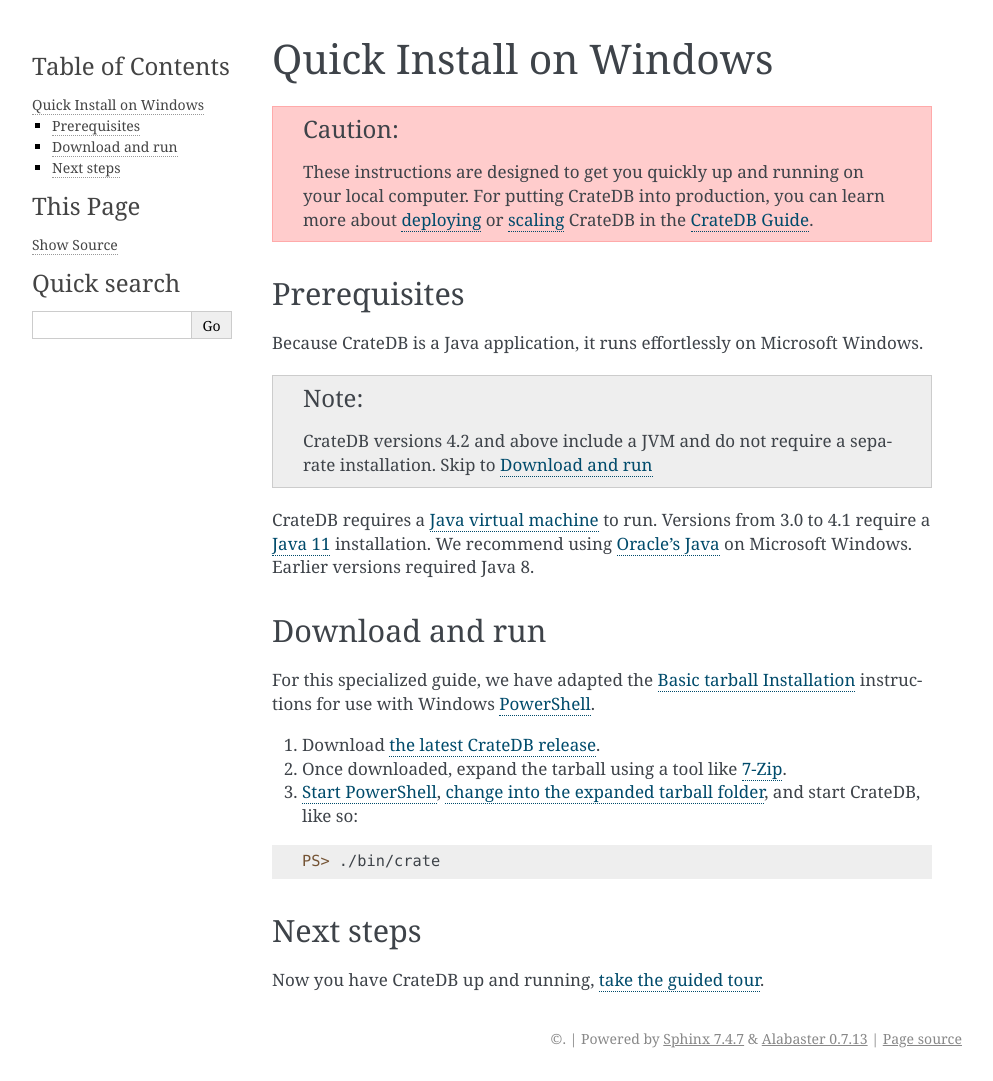
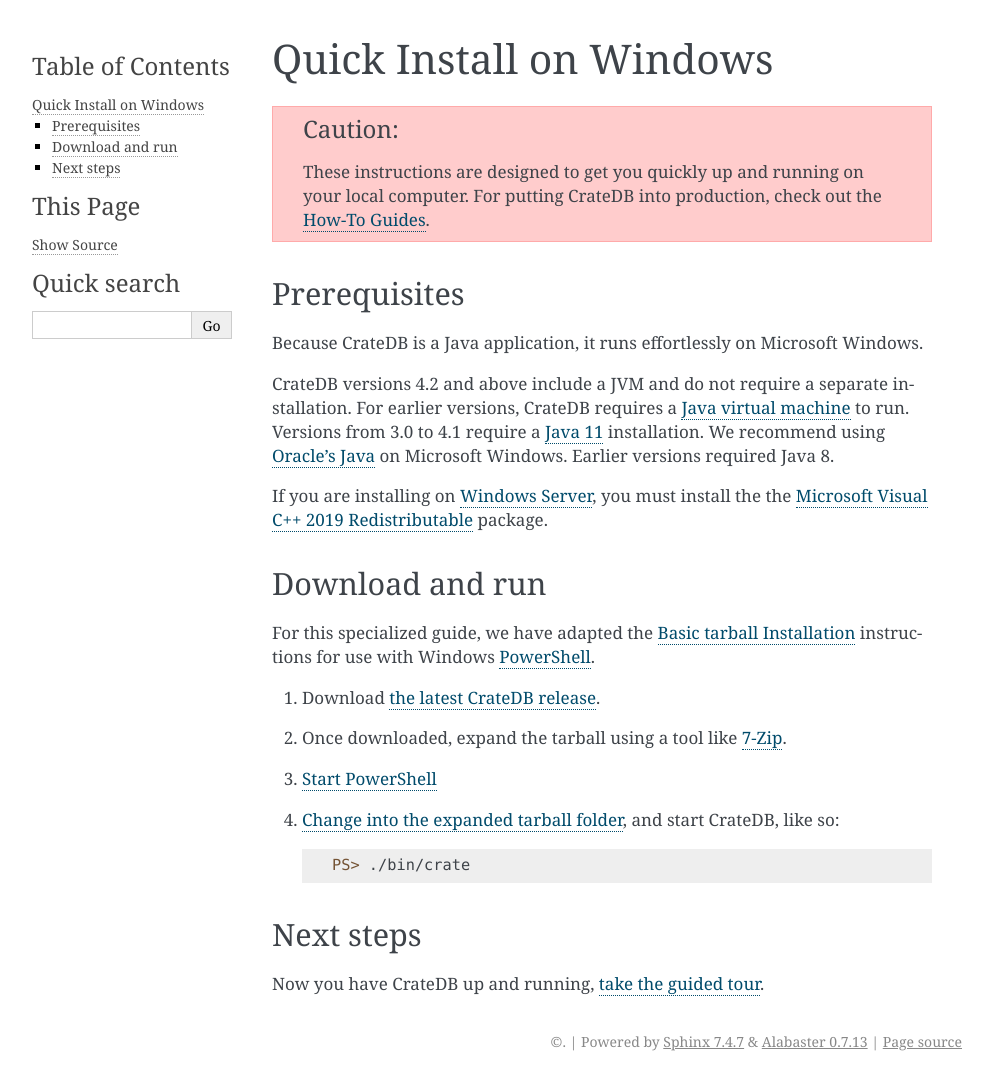
Before and after one commit to crate/crate-tutorials, a Sphinx documentation site: the page built from docs/install-run/windows.rst, in a window 1280 px wide. Shown: the whole page, without its empty margins (148-1141 px from the left). Built offline with Sphinx 7.4.7, drawn with Linux system fonts in a browser that asks for light colours.

Commit message:
Improvement: Add note about Windows Server, plus RST tidy up (closes https://github.com/crate/crate/issues/10516)
This changeset does the following:

- Adds a note about installing on Windows Server (per the discussion on
  https://github.com/crate/crate/issues/10516)

- Tidies up the RST for the `install-run` files

```diff
--- a/docs/install-run/docker.rst
+++ b/docs/install-run/docker.rst
@@ -1,8 +1,8 @@
 .. _docker-install:
 
-=====================
+=============
 Run on Docker
-=====================
+=============
 
 .. CAUTION::
 
@@ -15,6 +15,7 @@
 
 CrateDB and Docker_ are a great match thanks to CrateDB's shared-nothing,
 horizontally scalable architecture that lends itself well to containerization.
+
 
 One-step setup
 ==============
@@ -29,6 +30,7 @@
 
    If this command aborts with an error, consult the `troubleshooting guide`_.
 
+
 Next steps
 ==========
 
--- a/docs/install-run/windows.rst
+++ b/docs/install-run/windows.rst
@@ -1,27 +1,31 @@
 .. _windows-install:
 
-====================================
+========================
 Quick Install on Windows
-====================================
+========================
 
 .. CAUTION::
 
-   These instructions are designed to get you quickly up and running on your local
-   computer. For putting CrateDB into production, you can learn more about
-   `deploying`_ or `scaling`_ CrateDB in the `CrateDB Guide`_.
+   These instructions are designed to get you quickly up and running on your
+   local computer. For putting CrateDB into production, check out the `How-To
+   Guides`_.
+
 
 Prerequisites
 =============
+
 Because CrateDB is a Java application, it runs effortlessly on Microsoft
 Windows.
 
-.. NOTE::
 
-   CrateDB versions 4.2 and above include a JVM and do not require a separate
-   installation. Skip to :ref:`Download and run`
+CrateDB versions 4.2 and above include a JVM and do not require a separate
+installation. For earlier versions,  CrateDB requires a `Java virtual machine`_
+to run. Versions from 3.0 to 4.1 require a `Java 11`_ installation. We
+recommend using `Oracle's Java`_ on Microsoft Windows. Earlier versions
+required Java 8.
 
-CrateDB requires a `Java virtual machine`_ to run. Versions from 3.0 to 4.1 require a `Java 11`_ installation. We recommend
-using `Oracle's Java`_ on Microsoft Windows. Earlier versions required Java 8.
+If you are installing on `Windows Server`_, you must install the the `Microsoft
+Visual C++ 2019 Redistributable`_ package.
 
 
 .. _Download and run:
@@ -35,11 +39,12 @@
 
 1. Download `the latest CrateDB release`_.
 2. Once downloaded, expand the tarball using a tool like `7-Zip`_.
-3. `Start PowerShell`_, `change into the expanded tarball folder`_, and start CrateDB, like so:
+3. `Start PowerShell`_
+4. `Change into the expanded tarball folder`_, and start CrateDB, like so:
 
-.. code-block:: doscon
+   .. code-block:: doscon
 
-   PS> ./bin/crate
+       PS> ./bin/crate
 
 
 Next steps
@@ -51,12 +56,12 @@
 .. _7-Zip: https://www.7-zip.org/
 .. _bootstrap checks: https://crate.io/docs/crate/guide/en/latest/admin/bootstrap-checks.html
 .. _change into the expanded tarball folder: https://docs.microsoft.com/en-us/powershell/scripting/getting-started/cookbooks/managing-current-location?view=powershell-6
-.. _CrateDB Guide: https://crate.io/docs/crate/guide/en/latest/
-.. _deploying: https://crate.io/docs/crate/guide/en/latest/deployment/index.html
+.. _How-To Guides: https://crate.io/docs/crate/howtos/en/latest/
 .. _Java 11: https://www.oracle.com/technetwork/java/javase/downloads/index.html
 .. _Java virtual machine: https://en.wikipedia.org/wiki/Java_virtual_machine
+.. _Microsoft Visual C++ 2019 Redistributable: https://www.itechtics.com/microsoft-visual-c-redistributable-versions-direct-download-links/#Microsoft_Visual_C_2019_Redistributable
 .. _Oracle's Java: https://www.oracle.com/technetwork/java/javase/downloads/index.html
 .. _PowerShell: https://docs.microsoft.com/en-us/powershell/
-.. _scaling: https://crate.io/docs/crate/guide/en/latest/scaling/index.html
 .. _Start PowerShell: https://docs.microsoft.com/en-us/powershell/scripting/setup/starting-windows-powershell?view=powershell-6
 .. _the latest CrateDB release: https://crate.io/download/
+.. _Windows Server: https://www.microsoft.com/en-us/windows-server
```
Also changed, not shown: docs/install-run/basic.rst (+10 -9 lines), docs/install-run/index.rst (+0 -10 lines), docs/install-run/linux.rst (+8 -10 lines), docs/install-run/macos.rst (+9 -11 lines).
